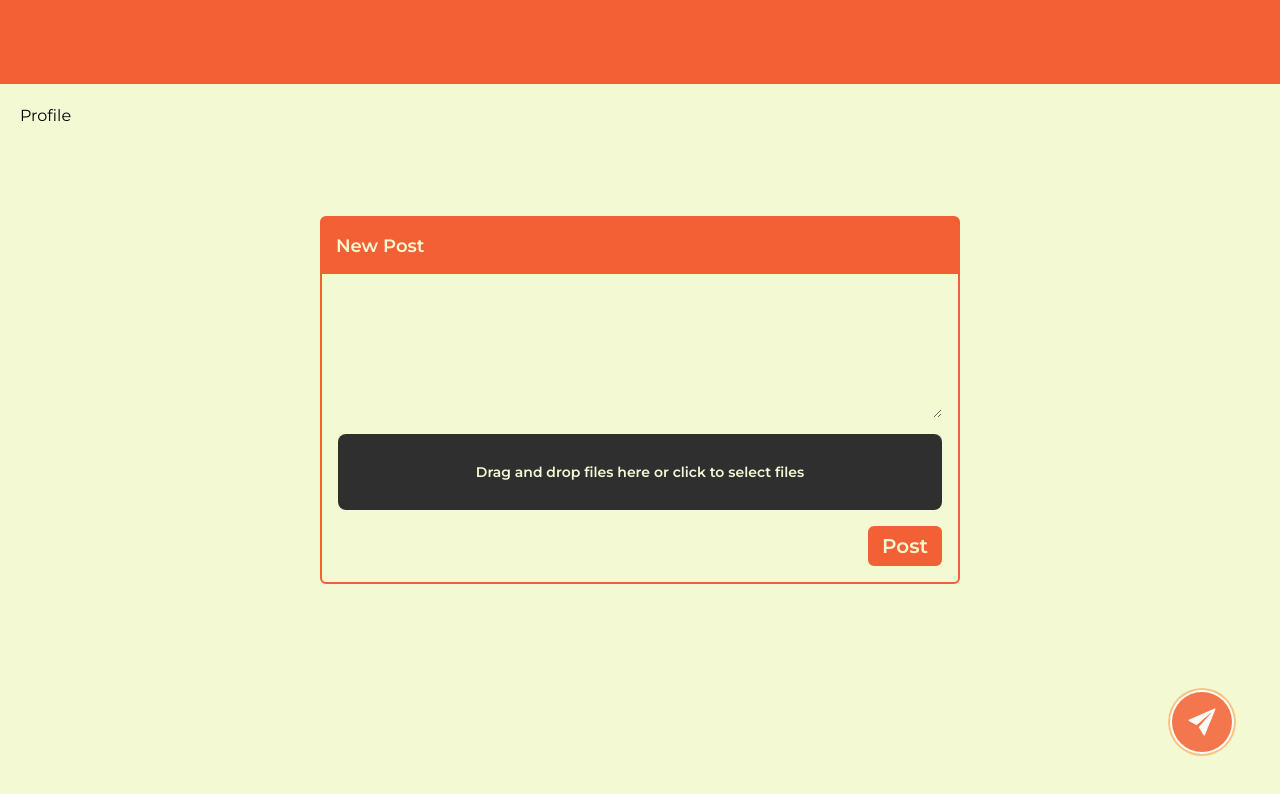
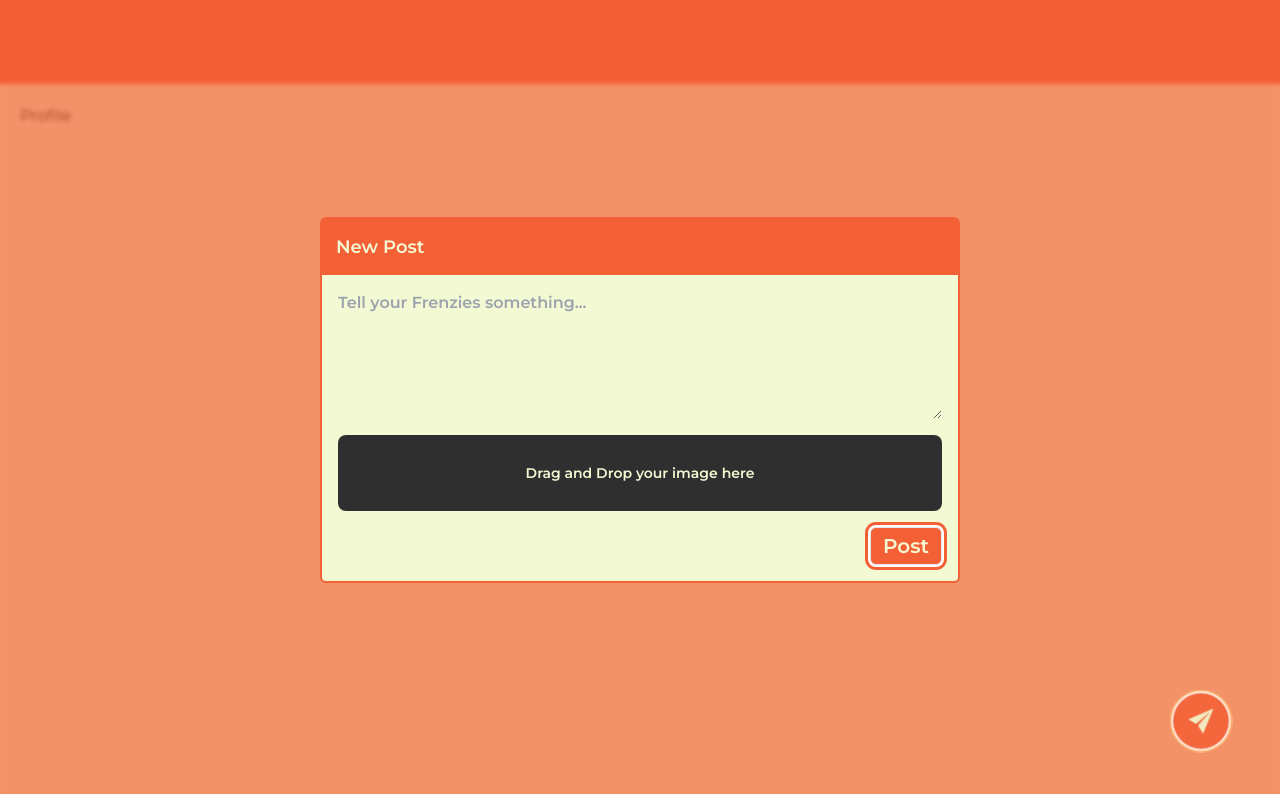
Before and after one commit to shubomifashakin/Frenzy, a React (Vite) app: page /profile in a window 1280 px wide. Both pictures are taken after a click on the button 1202 px from the left and 722 px from the top of the page. Shown: the top 794 px of the page. Built offline with nearby package versions, Linux system fonts and the light colour scheme; no server answers.

Commit message:
minor changes

```diff
--- a/src/App.jsx
+++ b/src/App.jsx
@@ -26,7 +26,7 @@ function App() {
         toastOptions={{
           success: {
             style: {
-              background: "green",
+              background: "#abf7b1",
             },
           },
           error: {
--- a/src/Components/CreatePosts.jsx
+++ b/src/Components/CreatePosts.jsx
@@ -14,6 +14,7 @@ function CreatePosts({ isCreatePost, toggleCreatePost }) {
   //get the user id from the url
   const { userId } = useParams();
 
+  //gets the function to upload the post from the post store
   const uploadPost = PostStore(function (state) {
     return state.uploadPost;
   });
@@ -26,7 +27,7 @@ function CreatePosts({ isCreatePost, toggleCreatePost }) {
   const { mutate } = useMutation({
     mutationFn: uploadPost,
     onSuccess: function () {
-      toast.success("Posted");
+      toast.success("Post Was Sent");
       queryClient.invalidateQueries("posts");
 
       //remove the file
@@ -45,10 +46,12 @@ function CreatePosts({ isCreatePost, toggleCreatePost }) {
     },
   });
 
+  //when the escape key is pressed close the create post element
   function HandleEscape(e) {
     if (e?.key === "Escape") toggleCreatePost(false);
   }
 
+  //when we submit the form, react-hook-form provides us with the post content since we registered it, but we manually get the file
   function submitPost(postInfo) {
     //if no image was added, uploaded the post content and userId like that
     if (!file) {
@@ -78,11 +81,14 @@ function CreatePosts({ isCreatePost, toggleCreatePost }) {
 
   return (
     <div
+      className={`animate-flash ease-in-out  ${
+        isCreatePost ? "block" : "hidden"
+      } bg-transparentSecondary absolute flex h-full w-full items-center justify-center shadow-sm shadow-secondaryColor backdrop-blur-[2px]`}
+    >
+      <div
         onClick={(e) => e.stopPropagation()}
         onKeyDown={HandleEscape}
-      className={`absolute left-1/2 top-1/2 w-4/5 translate-x-[-50%] translate-y-[-50%] rounded-md text-xl font-bold text-primaryColor lg:w-1/2  ${
-        isCreatePost ? "block" : "hidden"
-      } border-2 border-secondaryColor bg-primaryColor`}
+        className={` w-4/5  rounded-md border-2 border-secondaryColor bg-primaryColor text-xl font-bold text-primaryColor lg:w-1/2`}
       >
         <h2 className="border-2 border-secondaryColor bg-secondaryColor p-3  text-lg outline-none">
           New Post
@@ -98,12 +104,17 @@ function CreatePosts({ isCreatePost, toggleCreatePost }) {
             register={register}
             errors={errors?.postContent?.message}
           />
-        <DropFile file={file} setFile={setFile} setIsDragging={setIsDragging} />
+          <DropFile
+            file={file}
+            setFile={setFile}
+            setIsDragging={setIsDragging}
+          />
 
           <div className="flex justify-end">
             <Button size="small">Post</Button>
           </div>
         </form>
+      </div>
     </div>
   );
 }
@@ -130,10 +141,17 @@ function DropFile({ file, setFile, setIsDragging }) {
       file.type === "image/jpeg"
     ) {
       setFile(file);
+      //we dont set draggin to false, so that we can keep the dark orange background which tells the user that there is an image in the post
     } else {
-      toast.error("File is not supported, must be png,jpg or jpeg");
+      toast.error("File is not supported, Must be a png, jpg or jpeg");
       setIsDragging(false);
     }
+  }
+
+  //when the user double clicks on the drag container, the image would be discarded
+  function HanldeDiscardImage() {
+    setFile(null);
+    setIsDragging(false);
   }
 
   return (
@@ -142,10 +160,15 @@ function DropFile({ file, setFile, setIsDragging }) {
       onDragLeave={handleDragLeave}
       onDragEnter={handleDragEnter}
       onDrop={handleDrop}
-      className="mb-4 hidden rounded-lg bg-tertiaryColor px-5 py-7 lg:block"
+      onDoubleClick={HanldeDiscardImage}
+      className={`mb-4 hidden rounded-lg bg-tertiaryColor px-5 py-7 lg:block ${
+        file?.name ? "cursor-pointer" : ""
+      }`}
     >
       <p className="text-center text-sm text-primaryColor">
-        {file?.name || "Drag and drop files here or click to select files"}
+        {file?.name
+          ? ` ${file.name} (Double Click to Remove Image)`
+          : "Drag and Drop your image here "}
       </p>
     </div>
   );
@@ -156,12 +179,13 @@ function PostContentArea({ register, errors }) {
     <>
       <InputError>{errors}</InputError>
       <textarea
-        className="mb-4 block max-h-52 min-h-32 w-full resize-y overflow-y-auto bg-transparent text-base font-normal text-black outline-none"
+        placeholder="Tell your Frenzies something..."
+        className="mb-4 block max-h-52 min-h-32 w-full resize-y overflow-y-auto bg-transparent text-base font-semibold text-black outline-none"
         {...register("postContent", {
           required: { value: true, message: "Post cannot be empty" },
           maxLength: {
             value: 500,
-            message: "Post has exceeded 500 characters",
+            message: "A Post cannot exceed 500 characters",
           },
         })}
       />
--- a/src/Components/PostBtn.jsx
+++ b/src/Components/PostBtn.jsx
@@ -9,9 +9,9 @@ function PostBtn({ toggleCreatePost }) {
   return (
     <button
       onClick={handleTogglePost}
-      className="absolute bottom-7 right-7 flex items-center justify-center rounded-full bg-secondaryColor p-2 text-center opacity-85 transition-all duration-500 hover:bg-secondaryColorHover focus:border-none focus:ring-2 focus:ring-secondaryColorHover focus:ring-offset-2 md:bottom-12 md:right-12 md:p-3"
+      className="group absolute bottom-7 right-7 flex items-center justify-center rounded-full border border-secondaryColor bg-secondaryColor p-2 text-center text-primaryColor opacity-85 ring ring-secondaryColor ring-offset-2  transition-all duration-500 hover:border-black hover:bg-secondaryColorHover hover:text-tertiaryColor hover:ring-offset-4 focus:scale-[0.9] focus:ring-2 focus:ring-secondaryColorHover focus:ring-offset-2 md:bottom-12 md:right-12 md:p-3"
     >
-      <IoIosSend className="h-10 w-10 text-center text-white md:h-9 md:w-9" />
+      <IoIosSend className="h-10 w-10 text-center text-inherit md:h-9 md:w-9" />
     </button>
   );
 }
--- a/src/Pages/SignInPage.jsx
+++ b/src/Pages/SignInPage.jsx
@@ -217,11 +217,11 @@ function InputGroup({ label, children, errors }) {
 export function Button({ children, size = "medium" }) {
   return (
     <button
-      className={`rounded-md border-2 border-secondaryColor bg-secondaryColor ${
+      className={`rounded-md  bg-secondaryColor ${
         size === "medium" ? "p-3" : ""
       } ${
         size === "small" ? "px-3 py-1" : ""
-      } font-semibold text-primaryColor transition-all duration-500 ease-in-out hover:border-secondaryColorHover hover:text-orange-300`}
+      }  border font-semibold text-primaryColor ring  ring-secondaryColor ring-offset-2 transition-all duration-500 ease-in-out hover:border-black  hover:bg-secondaryColorHover hover:text-tertiaryColor hover:ring-offset-4 focus:scale-[0.9] focus:ring-2 focus:ring-secondaryColorHover focus:ring-offset-2 `}
     >
       {children}
     </button>
--- a/src/Pages/TimelinePage.jsx
+++ b/src/Pages/TimelinePage.jsx
@@ -1,14 +1,17 @@
 import { useQuery } from "@tanstack/react-query";
-import { useStore } from "zustand";
 import { PostStore } from "../Stores/PostStore";
 import { useParams } from "react-router-dom";
 
 function TimelinePage() {
+  //receives the function to getPosts from our postsStore
   const getPosts = PostStore(function (state) {
     return state.getPosts;
   });
+
+  //gets the userId from the url
   const { userId } = useParams();
 
+  //fetches our posts on mount
   const { status, data, error } = useQuery({
     queryKey: ["posts"],
     queryFn: () => getPosts(userId),
--- a/src/index.css
+++ b/src/index.css
@@ -4,6 +4,6 @@
 
 @layer components {
   .input-style {
-    @apply border-2 border-secondaryColor transition-all ease-in-out duration-500 border-solid hover:border-secondaryColorHover bg-secondaryColor p-2 outline-none rounded-md font-semibold text-primaryColor;
+    @apply rounded-md border-2 border-solid border-secondaryColor bg-secondaryColor p-2 font-semibold text-primaryColor outline-none transition-all duration-500 ease-in-out hover:border-secondaryColorHover;
   }
 }
--- a/tailwind.config.js
+++ b/tailwind.config.js
@@ -20,6 +20,7 @@ export default {
         secondaryColor: "#f46036",
         secondaryColorHover: "#FDBA74",
         tertiaryColor: "#2f2f2f",
+        transparentSecondary: "#f45f36ab",
       },
     },
   },
```
Lines whose indentation alone changed are shown as unchanged.
